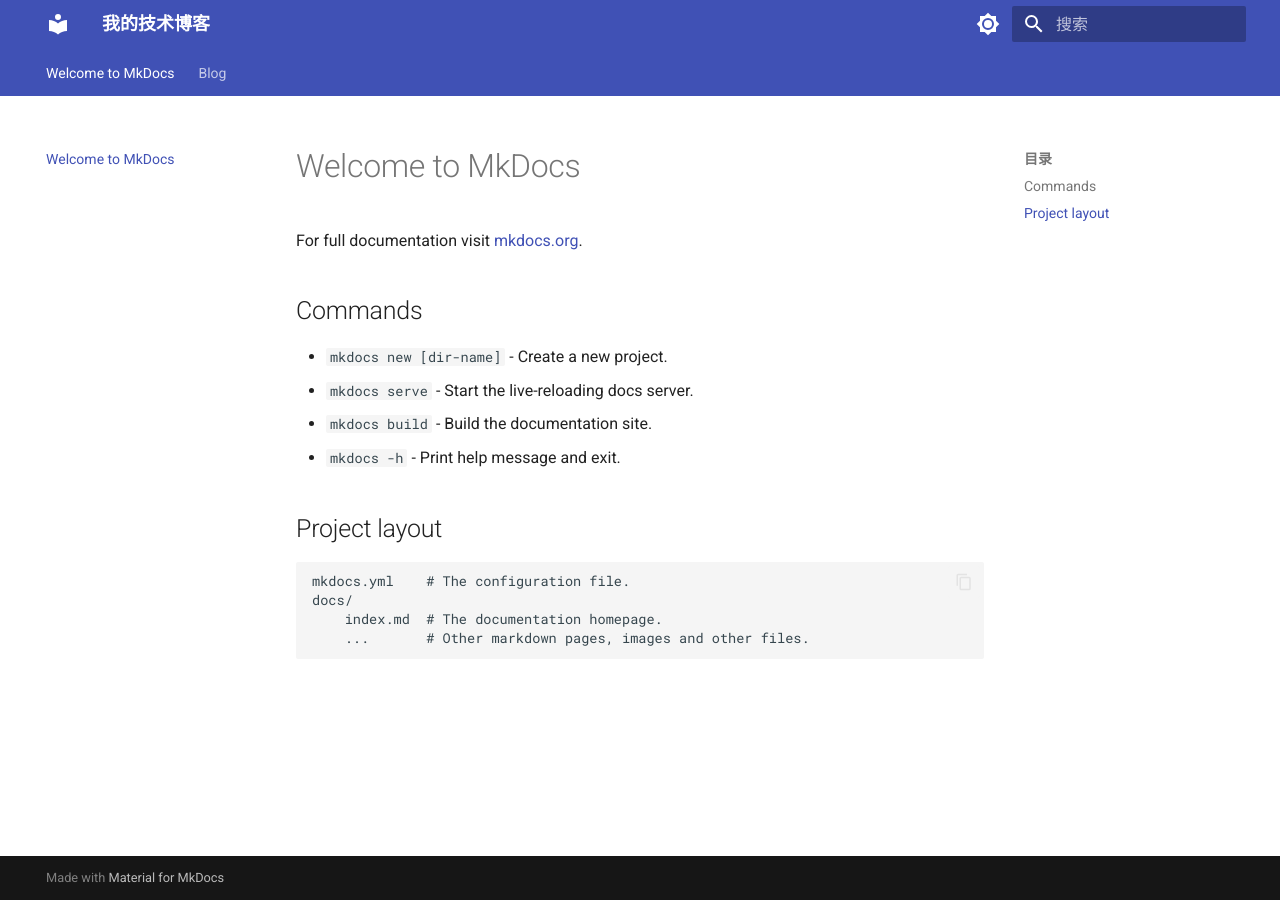
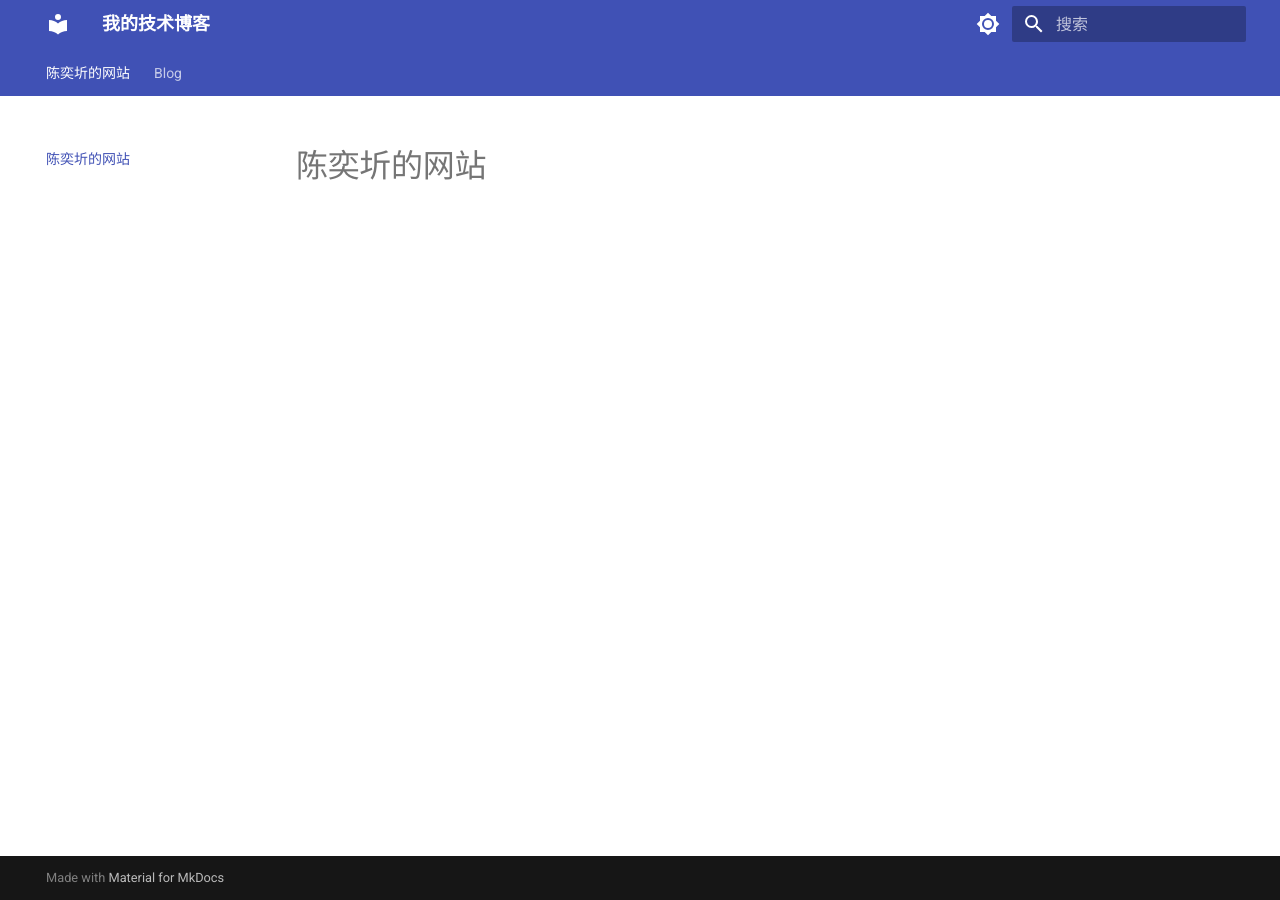
Before and after one commit to chenyiqi-dev/chenyiqi-dev.github.io, an MkDocs documentation site: the page built from docs/index.md, in a window 1280 px wide. Built offline with MkDocs 1.6.1 and Material for MkDocs 9.7.7, drawn with Linux system fonts in a browser that asks for light colours.

Commit message:
改了一下首页

```diff
--- a/docs/index.md
+++ b/docs/index.md
@@ -1,17 +1 @@
-# Welcome to MkDocs
-
-For full documentation visit [mkdocs.org](https://www.mkdocs.org).
-
-## Commands
-
-* `mkdocs new [dir-name]` - Create a new project.
-* `mkdocs serve` - Start the live-reloading docs server.
-* `mkdocs build` - Build the documentation site.
-* `mkdocs -h` - Print help message and exit.
-
-## Project layout
-
-    mkdocs.yml    # The configuration file.
-    docs/
-        index.md  # The documentation homepage.
-        ...       # Other markdown pages, images and other files.
+# 陈奕圻的网站
```
